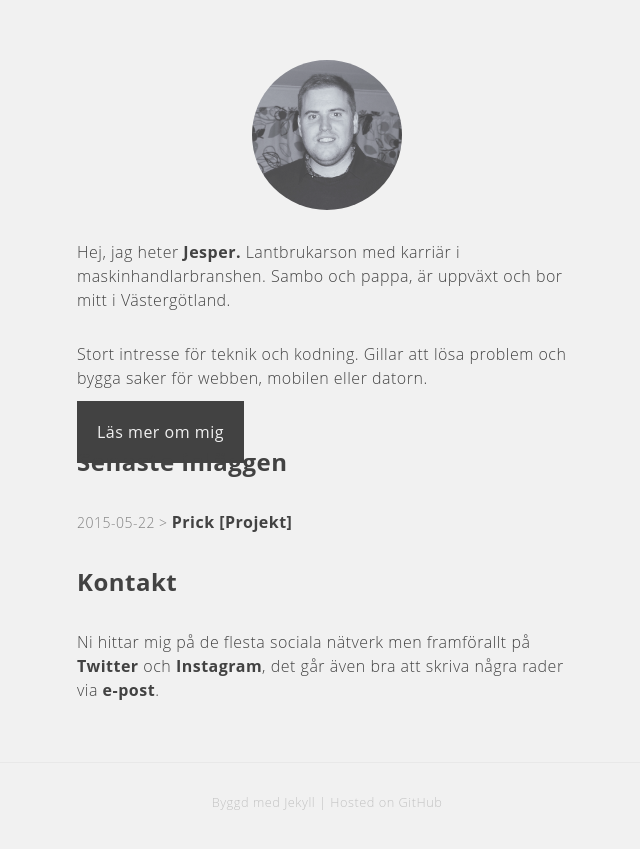
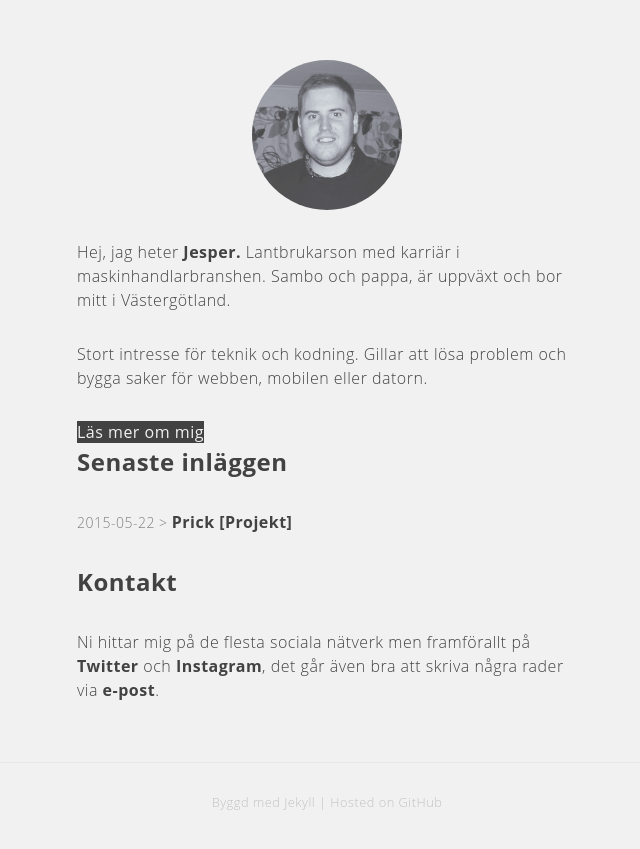
Before and after one commit to jesperpsvensson/jesperpsvensson.github.io, a Jekyll site: the page built from index.html, in a window 1280 px wide. Shown: the top 849 px of the page, without its empty margins (313-953 px from the left). Built offline with Jekyll 4.4.1, drawn with Linux system fonts in a browser that asks for light colours; some web fonts are replaced.

Commit message:
ändrad knapp

```diff
--- a/_sass/_layout.scss
+++ b/_sass/_layout.scss
@@ -199,7 +199,6 @@
 .aboutBtn {
   color: #f1f1f1;
   background-color: #424242;
-  padding: 20px;
   font-weight: normal;
   margin-bottom: 20px;
 }
```
